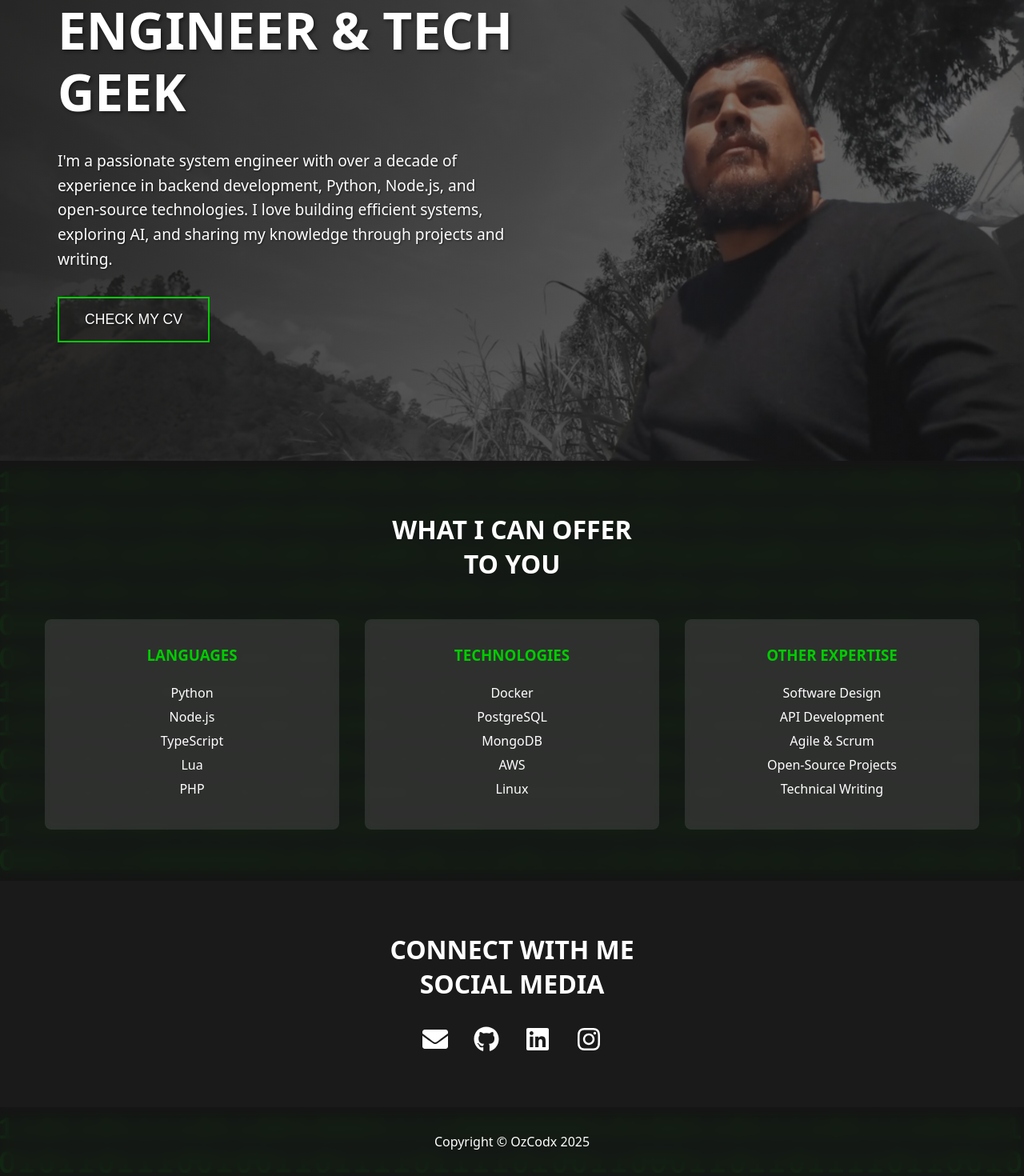
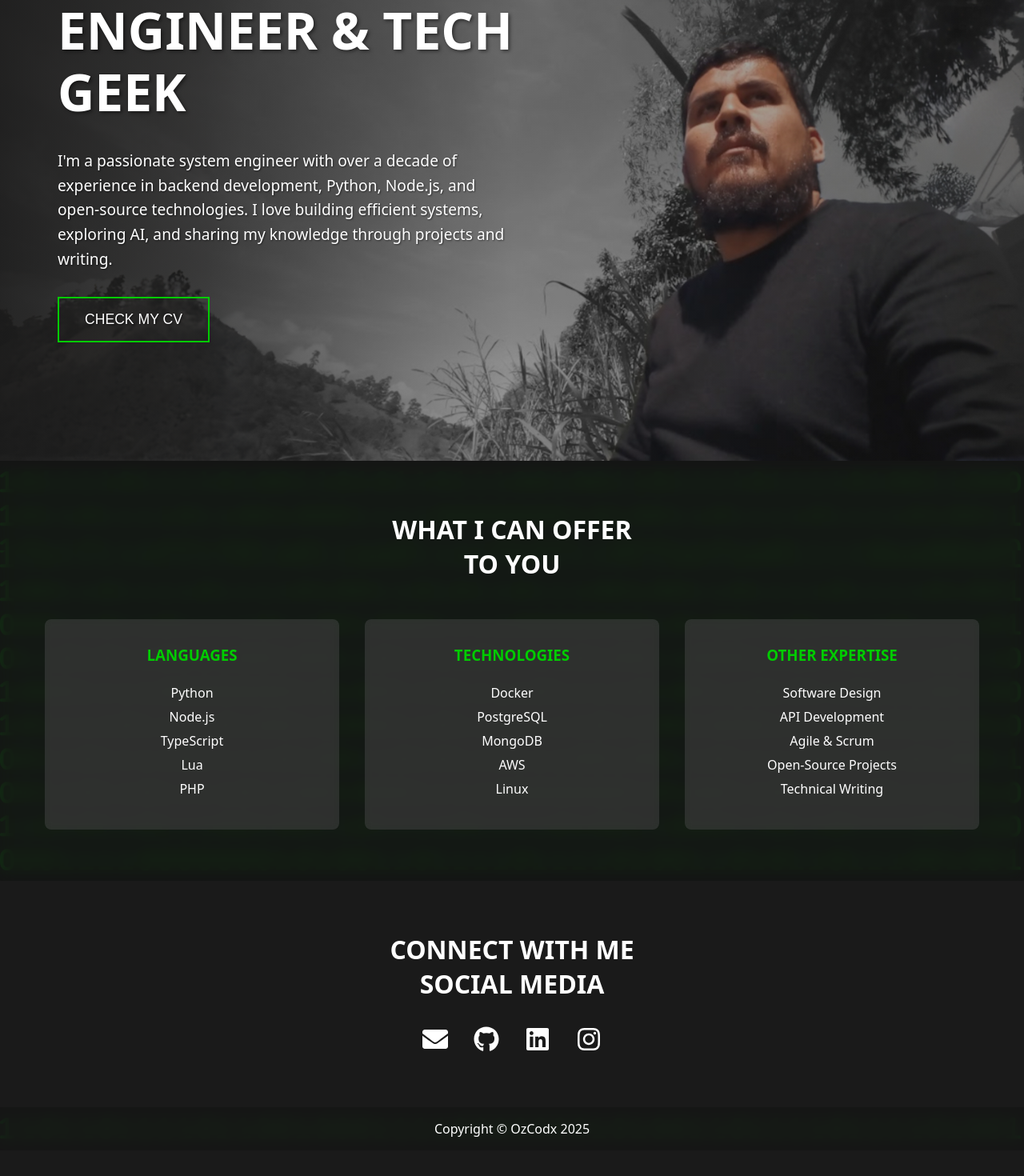
Before and after one commit to ozkar-co/personal-site, a React (Vite) app: page / in a window 1280 px wide. Shown: the part 288-1758 px from the top of the page at 80% size. After the commit the page ends 1726 px from the top, so only its background shows below. Built offline with nearby package versions, Linux system fonts and the light colour scheme.

Commit message:
Add Footer component and update Hero styles for improved gradient effects

```diff
--- a/src/App.tsx
+++ b/src/App.tsx
@@ -3,6 +3,7 @@ import { Header } from './components/Header/Header'
 import { Hero } from './components/Hero/Hero'
 import { Skills } from './components/Skills/Skills'
 import { Social } from './components/Social/Social'
+import { Footer } from './components/Footer/Footer'
 
 function App() {
   const handleCVClick = () => {
@@ -18,9 +19,7 @@ function App() {
         <Skills />
         <Social />
       </main>
-      <footer className="footer">
-        <p>Copyright © OzCodx {new Date().getFullYear()}</p>
-      </footer>
+      <Footer />
     </div>
   )
 }
--- /dev/null
+++ b/src/components/Footer/Footer.scss
@@ -0,0 +1,13 @@
+@use '../../styles/variables' as *;
+
+.footer {
+  padding: 1rem;
+  text-align: center;
+  background: $color-background-transparent;
+  backdrop-filter: blur(10px);
+
+  p {
+    margin: 0;
+    color: $color-text;
+  }
+}
--- /dev/null
+++ b/src/components/Footer/Footer.tsx
@@ -0,0 +1,9 @@
+import './Footer.scss'
+
+export const Footer = () => {
+  return (
+    <footer className="footer">
+      <p>Copyright © OzCodx {new Date().getFullYear()}</p>
+    </footer>
+  )
+}
--- a/src/components/Hero/Hero.scss
+++ b/src/components/Hero/Hero.scss
@@ -23,10 +23,10 @@
       width: 100%;
       height: 100%;
       background: linear-gradient(
-        90deg,
-        rgba($color-background, 0.9) 0%,
-        rgba($color-background, 0.7) 50%,
-        rgba($color-background, 0.4) 100%
+        to right,
+        rgba($color-background, 0.95) 0%,
+        rgba($color-background, 0.8) 20%,
+        rgba($color-background, 0.4) 50%
       );
     }
 
@@ -106,10 +106,10 @@
     &-background {
       &::after {
         background: linear-gradient(
-          180deg,
-          rgba($color-background, 0.9) 0%,
-          rgba($color-background, 0.7) 50%,
-          rgba($color-background, 0.4) 100%
+          to right,
+          rgba($color-background, 0.95) 0%,
+          rgba($color-background, 0.8) 30%,
+          rgba($color-background, 0.4) 80%
         );
       }
     }
```
